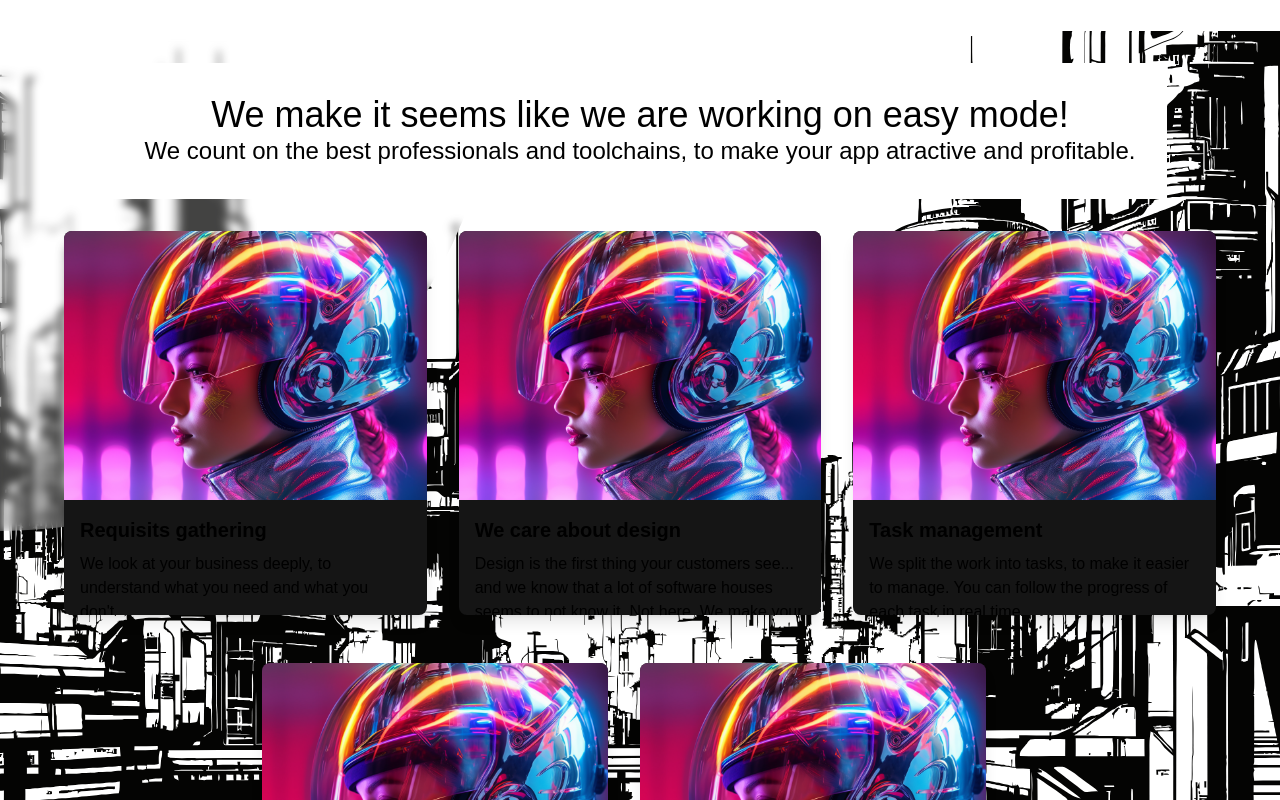
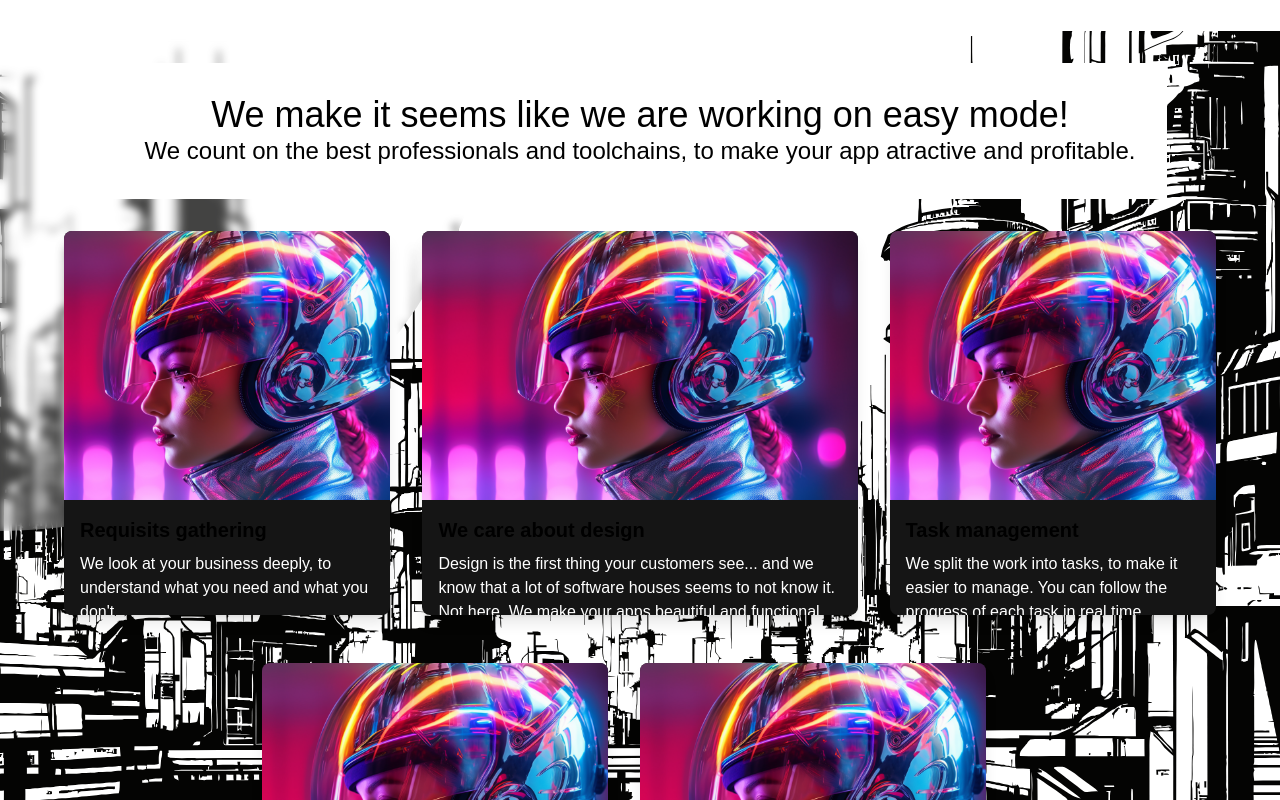
Before and after one commit to Alysson-Rodrigues/new-vogher-site, a Next.js app: page / in a window 1280 px wide. Shown: the part 2000-2800 px from the top of the page. Built offline with nearby package versions, Linux system fonts and the light colour scheme; a web font is replaced by a local one.

Commit message:
:bug: Fix logo and cards
#

```diff
--- a/app/components/Badge/index.tsx
+++ b/app/components/Badge/index.tsx
@@ -12,11 +12,11 @@ interface ServiceBadgeProps {
     className?: string;
     preventDefault?: boolean;
     imageClassName?: string;
-    textColor?: string;
+    textClassName?: string;
 }
 
 
-function Badge({ title, description, imageUrl, badgeBackground, className, onMouseOver, onMouseOut, icons, preventDefault, imageClassName,textColor }: ServiceBadgeProps) {
+function Badge({ title, description, imageUrl, badgeBackground, className, onMouseOver, onMouseOut, icons, preventDefault, imageClassName,textClassName }: ServiceBadgeProps) {
     return (
         <div className={`badge bg-[${badgeBackground}] ${className} shadow-lg rounded-lg overflow-hidden`} onMouseOver={
             onMouseOver ? onMouseOver : (event) => {
@@ -37,8 +37,8 @@ function Badge({ title, description, imageUrl, badgeBackground, className, onMou
         >
             <div className={`h-40 bg-cover bg-center ${imageClassName}`} style={{ backgroundImage: `url(${imageUrl})` }}></div>
             <div className="p-4">
-                <h3 className={`font-bold text-xl text-[${textColor}] font-base-neue-bold mb-2`}>{title}</h3>
-                <p className={`font-base-neue-regular mb-4 text-[${textColor}]`}>{description}</p>
+                <h3 className={`font-bold text-xl text-[${textClassName}] font-base-neue-bold mb-2`}>{title}</h3>
+                <p className={`font-base-neue-regular mb-4 ${textClassName}`}>{description}</p>
                 <div className="flex flex-wrap justify-left items-center gap-2">
                     {icons}
                 </div>
--- a/app/components/Header/index.tsx
+++ b/app/components/Header/index.tsx
@@ -17,10 +17,10 @@ const Header: React.FC<HeaderProps> = ({ title }) => {
             </a>
           </div>
           <div className="hidden md:flex items-center justify-end md:flex-1 lg:w-0">
-            <a href="#" className="text-2xl font-base-neue-bold uppercase text-slate-800 hover:text-black transition duration-500 ease-in-out">
+            <a href="#" className="text-2xl font-base-neue-bold uppercase text-black transition duration-500 ease-in-out">
               About
             </a>
-            <a href="#" className="ml-8 text-2xl font-base-neue-bold uppercase text-slate-800 hover:text-white transition duration-500 ease-in-out">
+            <a href="#" className="ml-8 text-2xl font-base-neue-bold uppercase text-black transition duration-500 ease-in-out">
               Contact
             </a>
           </div>
--- a/app/page.tsx
+++ b/app/page.tsx
@@ -65,8 +65,8 @@ export default function Page() {
         <div className="w-full flex p-8 justify-center">
 
           <Badge
-            className='w-[35%] bg-[#151515] h-96'
-            textColor='#ffffff'
+            className='w-[30%] bg-[#151515] h-96'
+            textClassName='text-white'
             imageClassName='h-[70%]'
             title='Requisits gathering'
             description="We look at your business deeply, to understand what you need and what you don't."
@@ -74,8 +74,8 @@ export default function Page() {
             preventDefault
           />
           <Badge
-            className='w-[35%] bg-[#151515] mx-8'
-            textColor='#ffffff'
+            className='w-[40%] bg-[#151515] mx-8'
+            textClassName='text-white'
             imageClassName='h-[70%]'
             title='We care about design'
             description='Design is the first thing your customers see... and we know that a lot of software houses seems to not know it. Not here, We make your apps beautiful and functional.'
@@ -83,8 +83,8 @@ export default function Page() {
             preventDefault
           />
           <Badge
-            className='w-[35%] bg-[#151515] h-96 '
-            textColor='#ffffff'
+            className='w-[30%] bg-[#151515] h-96 '
+            textClassName='text-white'
             imageClassName='h-[70%]'
             title='Task management'
             description='We split the work into tasks, to make it easier to manage. You can follow the progress of each task in real time.'
@@ -96,7 +96,7 @@ export default function Page() {
         <div className="w-full flex p-8 pt-4 justify-center">
           <Badge
             className='w-[30%] bg-[#151515] h-96'
-            textColor='#ffffff'
+            textClassName='text-white'
             imageClassName='h-[70%]'
             title='Secure Approach'
             description='From contact to delivery, we always use secure the best practices to protect your data and your business.'
@@ -105,7 +105,7 @@ export default function Page() {
           />
           <Badge
             className='w-[30%] bg-[#151515] h-96 mx-8'
-            textColor='#ffffff'
+            textClassName='text-white'
             imageClassName='h-[70%]'
             title='Modern toolchain'
             description='Since design to code, we use new generation AI tools to make this process faster, more efficient and cheaper.'
```
Also changed, not shown: public/logo.png.
